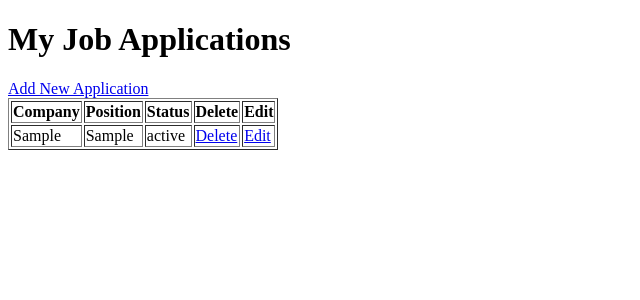
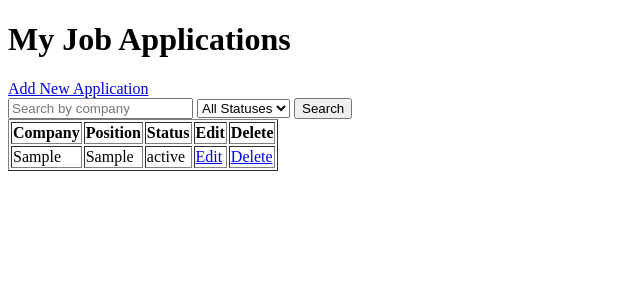
Before and after one commit to Sarsa-25/job-tracker, a Flask app: page / in a window 1280 px wide. Shown: the top 300 px of the page, without its empty margins (0-640 px from the left). Run offline with Flask 3, Linux system fonts and the light colour scheme; tables that the repository leaves empty hold one stand-in row (values such as "Sample post").

Commit message:
Add search and status filter

```diff
--- a/app.py
+++ b/app.py
@@ -9,8 +9,22 @@ db.init_app(app)
 
 @app.route("/")
 def home():
-    applications = Application.query.all()
+    search_query = request.args.get("search")
+    status_filter = request.args.get("status")
+
+
+    applications_query = Application.query
+
+    if search_query:
+        applications_query  = applications_query.filter(Application.company.contains(search_query))
+
+    if status_filter:
+        applications_query  = applications_query.filter(Application.status == status_filter)
+
+    applications = applications_query.all()
+
     return render_template("index.html", applications=applications)
+
 
 @app.route("/add", methods=["GET", "POST"])
 def add_application():
--- a/templates/index.html
+++ b/templates/index.html
@@ -7,13 +7,28 @@
     <h1>My Job Applications</h1>
     <a href="/add">Add New Application</a>
 
+    <form method="GET">
+        <input type="text" name="search" placeholder="Search by company">
+
+        <select name="status">
+            <option value="">All Statuses</option>
+            <option value="Applied">Applied</option>
+            <option value="Interview">Interview</option>
+            <option value="Rejected">Rejected</option>
+            <option value="Offer">Offer</option>
+
+        </select>
+        <button type="submit">Search</button>
+    </form>
+
     <table border="1">
         <tr>
             <th>Company</th>
             <th>Position</th>
             <th>Status</th>
+            <th>Edit</th>
             <th>Delete</th>
-            <th>Edit</th>
+
 
         </tr>
         {% for app in applications %}
@@ -21,8 +36,8 @@
             <td>{{ app.company }}</td>
             <td>{{ app.position }}</td>
             <td>{{ app.status }}</td>
+            <td><a href="/edit/{{ app.id }}">Edit</a></td>
             <td><a href="/delete/{{ app.id }}">Delete</a></td>
-            <td><a href="/edit/{{ app.id }}">Edit</a></td>
         </tr>
         {% endfor %}
     </table>
```
